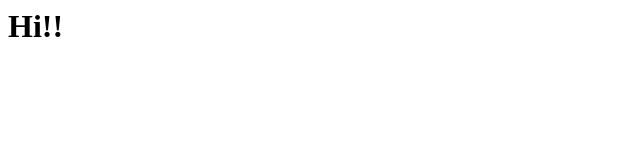
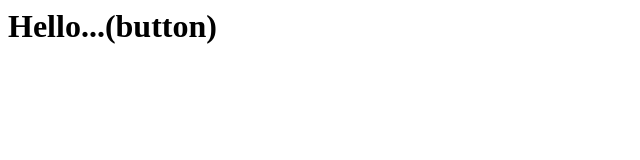
Before and after one commit to Varshaaa25/Project, a plain HTML site: page index.html in a window 1280 px wide. Shown: the whole page, without its empty margins (0-640 px from the left). Drawn offline with Linux system fonts and the light colour scheme.

```diff
--- a/index.html
+++ b/index.html
@@ -1 +1 @@
-<h1>Hi!!</h1>
+<h1>Hello...(button)</h1>
```
